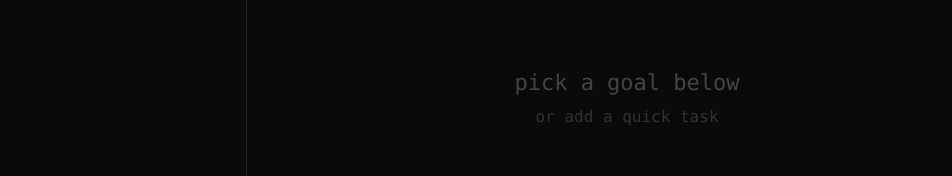
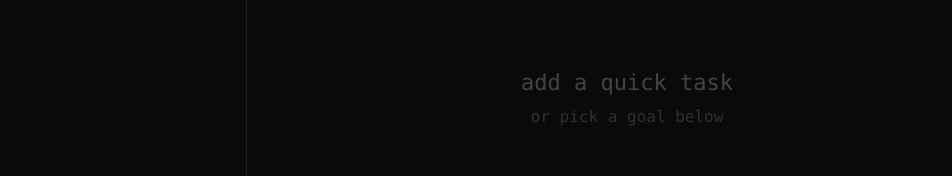
Before and after one commit to HarbiHaya/lckdin, a React (Vite) app: page / in a window 1280 px wide. Shown: the part 124-300 px from the top of the page, without its empty margins (133-1085 px from the left). Built offline with nearby package versions, Linux system fonts and the light colour scheme.

Commit message:
ui enhancements

```diff
--- a/src/App.jsx
+++ b/src/App.jsx
@@ -535,8 +535,8 @@ function App() {
               </>
             ) : (
               <div className="no-task">
-                <div className="no-task-text">pick a goal below</div>
-                <div className="no-task-sub">or add a quick task</div>
+                <div className="no-task-text">add a quick task</div>
+                <div className="no-task-sub">or pick a goal below</div>
                 {tasks.length > 0 && (
                   <button className="random-btn" onClick={pickRandomTask}>pick random for me</button>
                 )}
```
